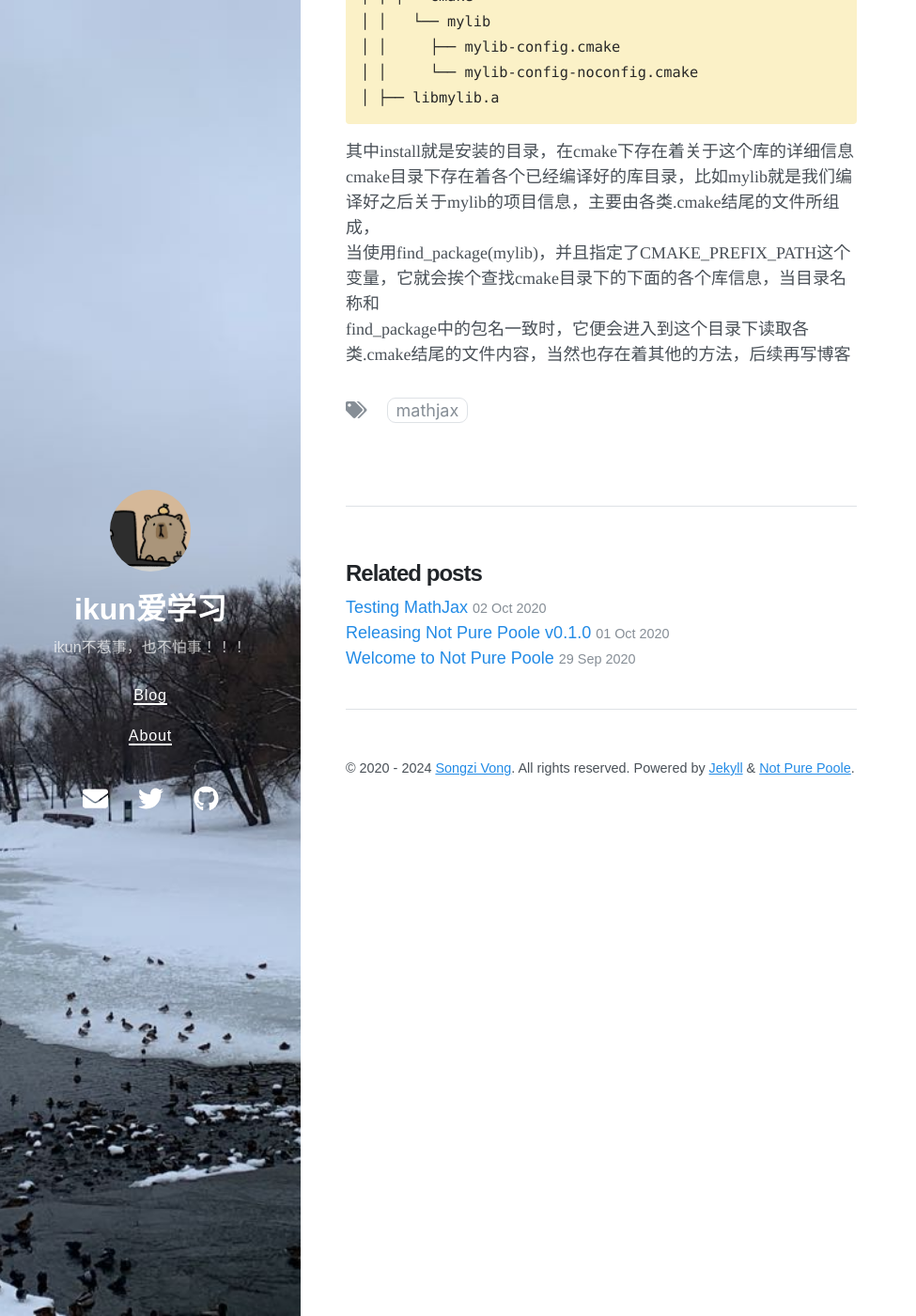
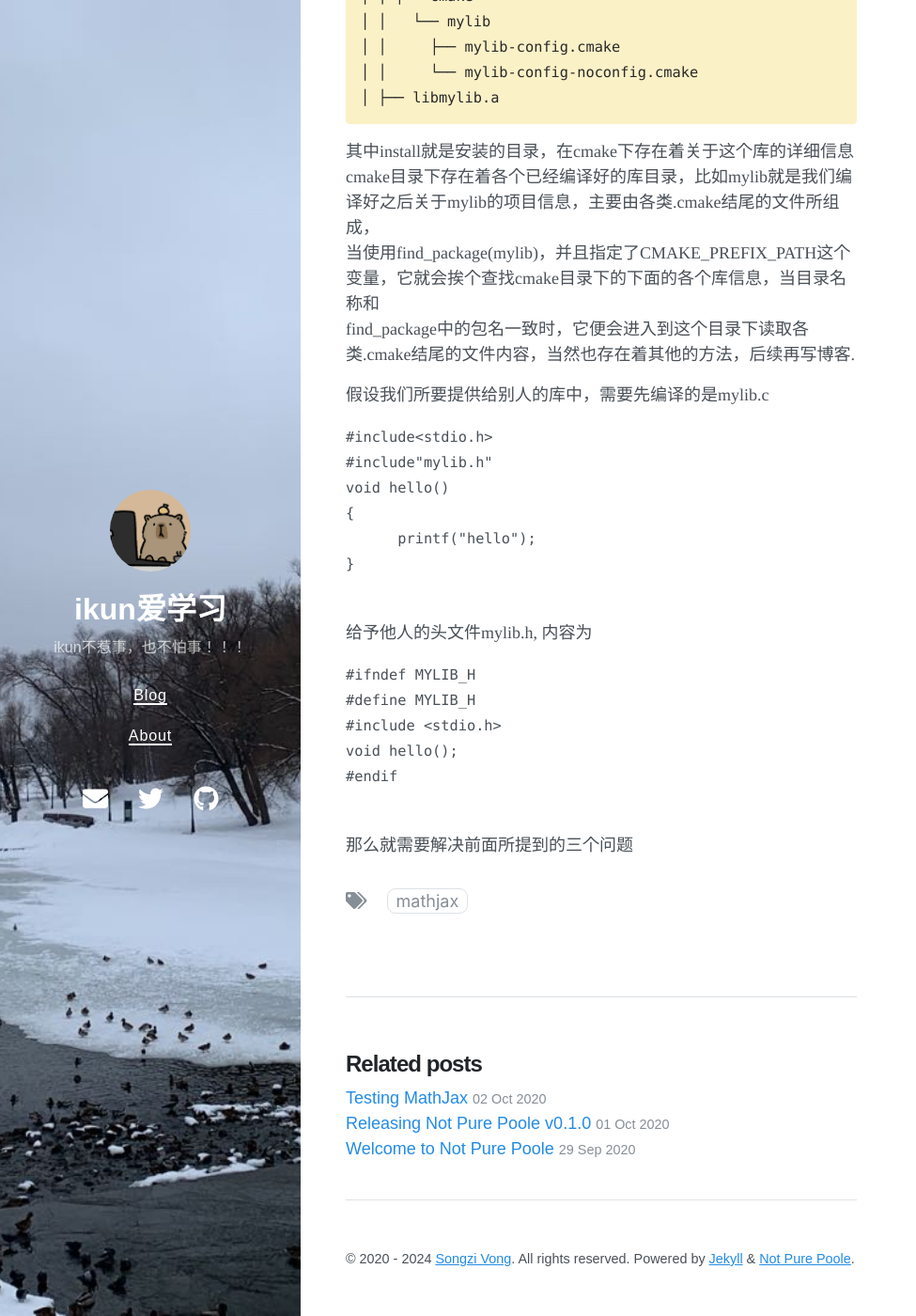
Before and after one commit to SuperIkunFan/SuperIkunFan.github.io, a Jekyll site: the page built from _posts/2024-09-04-学习cmake的install.md, in a window 1280 px wide and 1400 px high, scrolled down 889 px. Shown: the whole window at 94% size, without its empty margins (0-975 px from the left). Built offline with Jekyll 4.4.1, drawn with Linux system fonts in a browser that asks for light colours; nearby versions of some CDN libraries.

Commit message:
短期保存-16：18

````diff
--- a/_posts/2024-09-04-学习cmake的install.md
+++ b/_posts/2024-09-04-学习cmake的install.md
@@ -38,4 +38,23 @@ date: 2020-10-02 15:32 +0800
 其中install就是安装的目录，在cmake下存在着关于这个库的详细信息
 cmake目录下存在着各个已经编译好的库目录，比如mylib就是我们编译好之后关于mylib的项目信息，主要由各类.cmake结尾的文件所组成，
 当使用find_package(mylib)，并且指定了CMAKE_PREFIX_PATH这个变量，它就会挨个查找cmake目录下的下面的各个库信息，当目录名称和
-find_package中的包名一致时，它便会进入到这个目录下读取各类.cmake结尾的文件内容，当然也存在着其他的方法，后续再写博客
+find_package中的包名一致时，它便会进入到这个目录下读取各类.cmake结尾的文件内容，当然也存在着其他的方法，后续再写博客.
+
+假设我们所要提供给别人的库中，需要先编译的是mylib.c
+```C
+#include<stdio.h>
+#include"mylib.h"
+void hello()
+{
+      printf("hello");
+}
+```
+给予他人的头文件mylib.h, 内容为
+```C
+#ifndef MYLIB_H
+#define MYLIB_H
+#include <stdio.h>
+void hello();
+#endif
+```
+那么就需要解决前面所提到的三个问题
````
